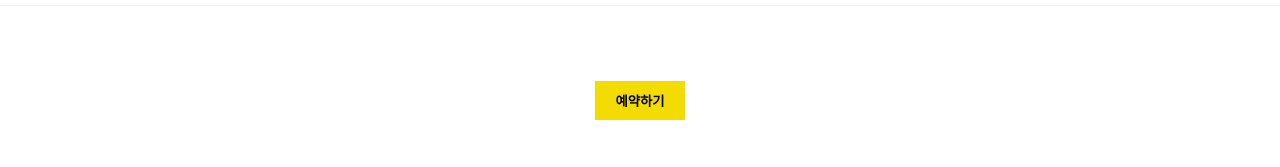
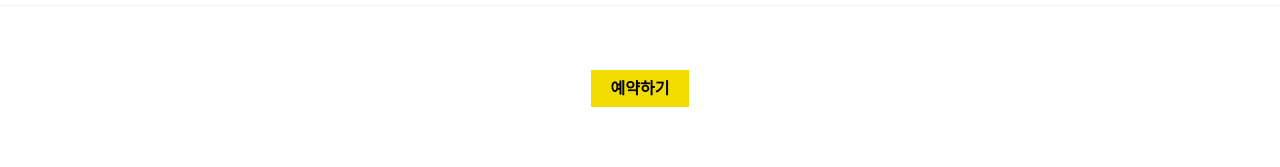
Before and after one commit to yoojat/gogaeseadong, a Next.js app: page /inquery in a window 1280 px wide. Shown: the part 785-952 px from the top of the page. Built offline with nearby package versions, Linux system fonts and the light colour scheme.

Commit message:
문의하기 버튼에 카카오채널 채팅 url 연결

```diff
--- a/pages/inquery.tsx
+++ b/pages/inquery.tsx
@@ -8,7 +8,7 @@ const ReserveationHeaderContainer = styled.div`
   margin-bottom: 30px;
 `;
 
-const ReservationButton = styled.button`
+const ReservationButton = styled.a`
   background-color: #f2dc02;
   color: ##371a1a;
   border: none;
@@ -65,7 +65,9 @@ const Inquery = () => {
         <Divider />
         <Spacer />
 
-        <ReservationButton>예약하기</ReservationButton>
+        <ReservationButton href='https://pf.kakao.com/_VCxnsb/chat'>
+          예약하기
+        </ReservationButton>
         <Spacer />
         <Divider />
       </ReserveationHeaderContainer>
```
